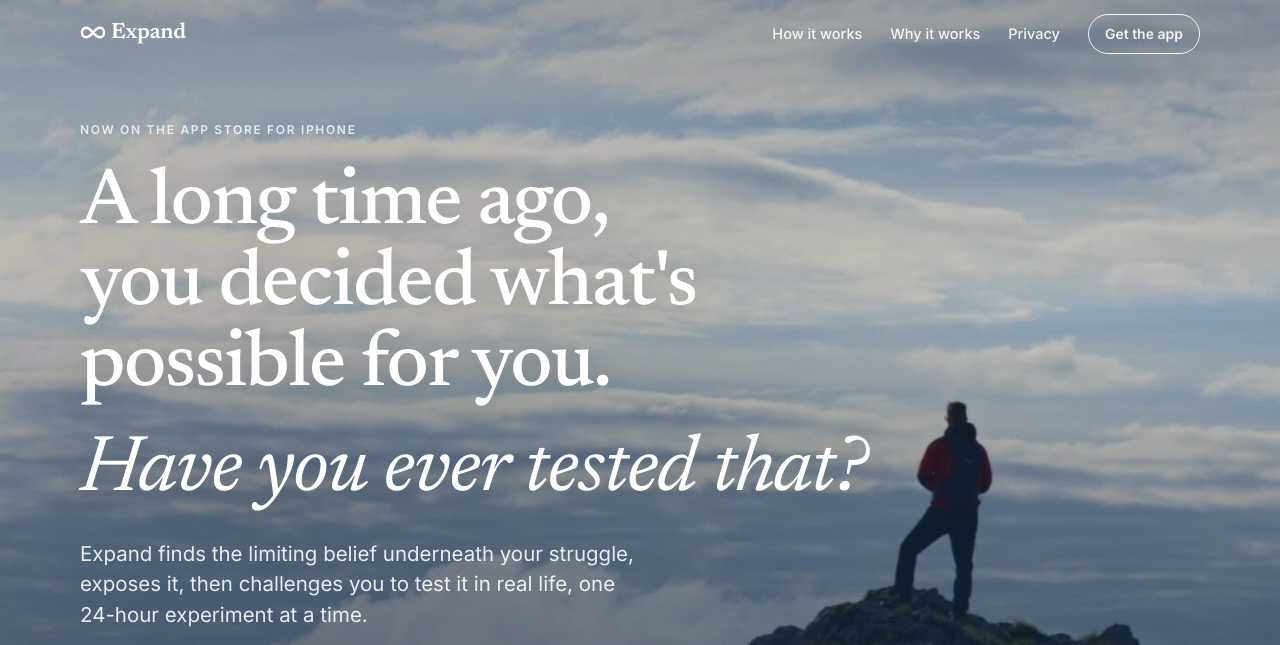
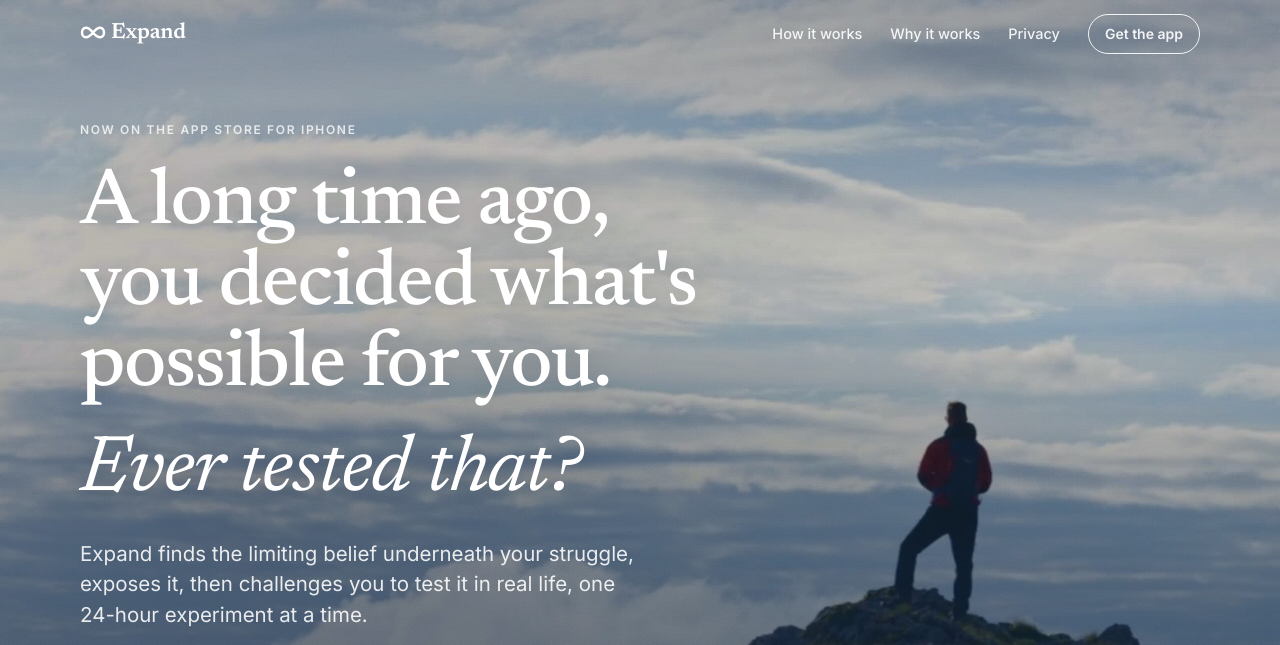
Before and after one commit to tristan-ketterer/expand-site, a plain HTML site: page index.html in a window 1280 px wide. Shown: the top 645 px of the page. Drawn offline with Linux system fonts and the light colour scheme.

Commit message:
Hero: 'Ever tested that?'
Co-Authored-By: Claude Fable 5.1 <noreply@anthropic.com>

```diff
--- a/index.html
+++ b/index.html
@@ -46,7 +46,7 @@
   <div class="wrap hero-inner">
     <div class="hero-copy">
       <p class="kicker rise">Now on the App Store for iPhone</p>
-      <h1 class="rise">A long time ago, you decided what's possible for you.<em>Have you ever tested that?</em></h1>
+      <h1 class="rise">A long time ago, you decided what's possible for you.<em>Ever tested that?</em></h1>
       <p class="sub rise">Expand finds the limiting belief underneath your struggle, exposes it, then challenges you to test it in real life, one 24-hour experiment at a time.</p>
       <div class="hero-cta rise">
         <a class="store light" href="https://apps.apple.com/us/app/expand-break-limiting-beliefs/id6792031527">
```
